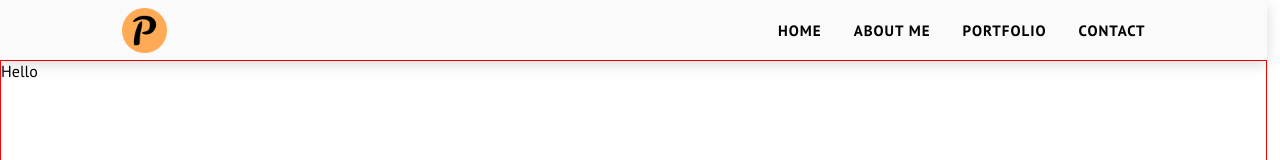
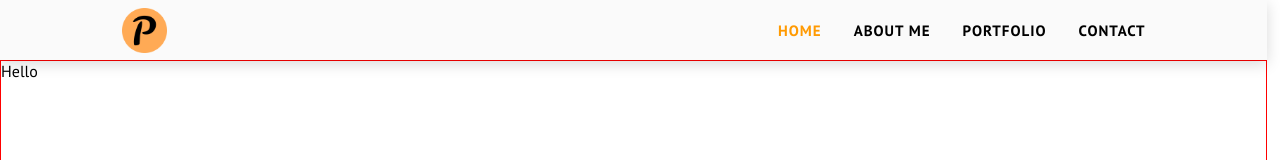
Before and after one commit to pranab-dey/Porfolio_react_redux_framer_motion, a React (Create React App) app: page / in a window 1280 px wide. Shown: the top 160 px of the page. Built offline with nearby package versions, Linux system fonts and the light colour scheme.

Commit message:
navbar style active

```diff
--- a/src/components/Navbar/navbar.css
+++ b/src/components/Navbar/navbar.css
@@ -1,3 +1,7 @@
+li {
+	outline: none;
+}
+
 .nav {
 	background-color: var(--off-white);
 	position: sticky;
@@ -30,18 +34,25 @@
 .nav-item {
 	display: inline;
 	margin-left: 2rem;
-	color: #333;
+	color: rgba(0, 0, 0, 1);
 	user-select: none;
 	font-size: 15px;
 	text-transform: uppercase;
 	font-weight: bold;
 	letter-spacing: 1px;
 	font-variant: normal;
+	outline: none;
+	/* transition: all 0.1ms ease-out; */
 }
 
 .nav-item:hover {
-	color: black;
 	cursor: pointer;
+	color: var(--active-yellow);
+}
+
+.nav-item > .active {
+	color: var(--active-yellow);
+	/* transition: all 0.1ms ease-in; */
 }
 
 @media (max-width: 1070px) {
--- a/src/global.css
+++ b/src/global.css
@@ -2,12 +2,12 @@
 
 :root {
 	--off-white: #fafafa;
+	--active-yellow: rgb(255, 154, 2);
 }
 
 * {
 	margin: 0;
 	padding: 0;
 	box-sizing: border-box;
-	color: black;
 	font-family: 'PT Sans', sans-serif;
 }
```
